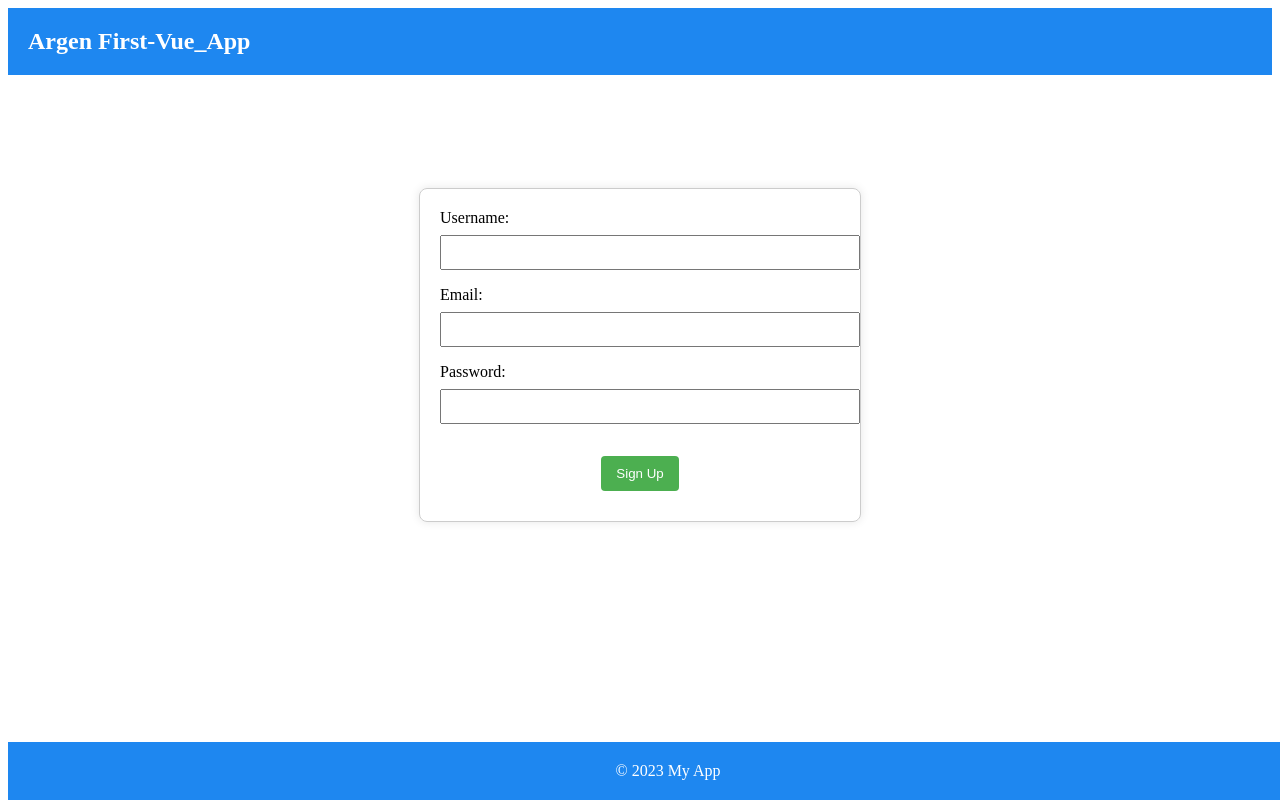
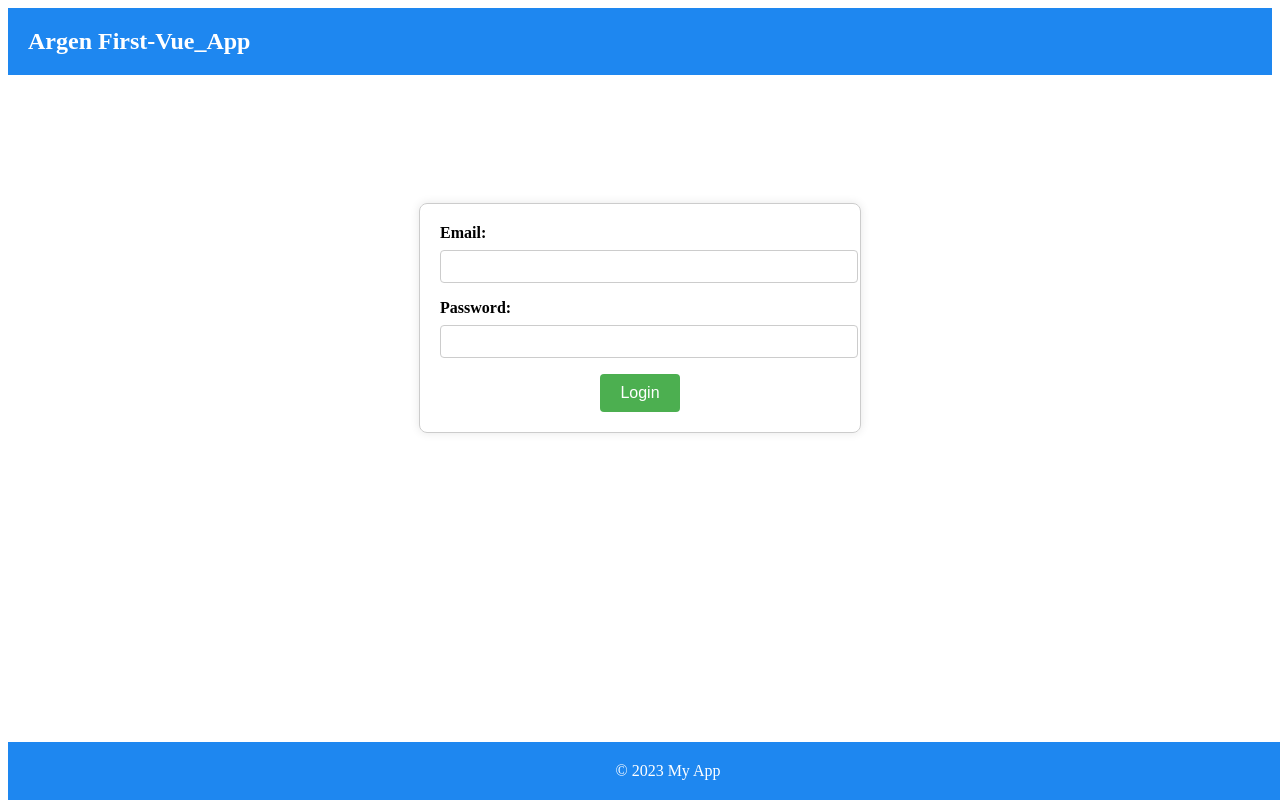
Before and after one commit to Argen96/vue-FrontEnd, a Vue app in the folder vue_first_project/: page /login in a window 1280 px wide. Built offline with nearby package versions, Linux system fonts and the light colour scheme.

Commit message:
second
sec

```diff
--- a/vue_first_project/package.json
+++ b/vue_first_project/package.json
@@ -10,7 +10,7 @@
   "dependencies": {
     "axios": "^1.6.2",
     "core-js": "^3.8.3",
-    "vue": "^2.6.14",
+    "vue": "^3.2.36",
     "vue-router": "^4.2.5"
   },
   "devDependencies": {
--- a/vue_first_project/src/App.vue
+++ b/vue_first_project/src/App.vue
@@ -1,25 +1,14 @@
+
 <template>
- <div>
-    <AppNavbar />
-    <SignUpForm />
-    <AppFooter />
+  <div id="app">
+    <router-view></router-view>
   </div>
 </template>
 
 <script>
-import AppNavbar from './components/AppNavbar.vue'
-import AppFooter from './components/AppFooter.vue'
-import SignUpForm from './components/SignUpForm.vue'
 
 export default {
   name: 'App',
- components: {
-    AppNavbar,
-    AppFooter,
-    SignUpForm
-  }
+
 }
 </script>
-
-<style>
-</style>
--- a/vue_first_project/src/components/LogInForm.vue
+++ b/vue_first_project/src/components/LogInForm.vue
@@ -0,0 +1,98 @@
+<!-- src/components/LogInForm.vue -->
+<template>
+  <div>
+    <AppNavbar />
+     <div class="login-form-container">
+    <form @submit.prevent="login" class="login-form">
+      <label for="email">Email:</label>
+      <input v-model="email" id="email" required />
+      <label for="password">Password:</label>
+      <input v-model="password" id="password" type="password" required />
+
+      <div class="button-container">
+        <button type="submit">Login</button>
+      </div>
+    </form>
+  </div>
+    <AppFooter />
+  </div>
+</template>
+
+<script>
+import axios from 'axios'
+import AppNavbar from './AppNavbar.vue'
+import AppFooter from './AppFooter.vue'
+
+export default {
+  name: "LogInForm",
+  components: {
+    AppNavbar,
+    AppFooter,
+  },
+  data() {
+    return {
+      email: "",
+      password: "",
+    };
+  },
+  methods: {
+    login() {
+      const data = {
+        email: this.email,
+        password: this.password,
+      };
+
+      axios.post("http://localhost:8000/login/", data)
+        .then((response) => {
+          console.log(response.data);
+        })
+        .catch((error) => {
+          console.error(error);
+        });
+    },
+  },
+};
+</script>
+
+<style scoped>
+.login-form-container {
+  max-width: 400px;
+  margin: 16vh auto; /* Add top margin in viewport height units */
+  padding: 20px;
+  border: 1px solid #ccc;
+  border-radius: 8px;
+  box-shadow: 0 0 10px rgba(0, 0, 0, 0.1);
+}
+
+.login-form label {
+  display: block;
+  margin-bottom: 8px;
+  font-weight: bold;
+}
+
+.login-form input {
+  width: 100%;
+  padding: 8px;
+  margin-bottom: 16px;
+  border: 1px solid #ccc;
+  border-radius: 4px;
+}
+
+.button-container {
+  text-align: center;
+}
+
+.button-container button {
+  background-color: #4caf50;
+  color: white;
+  padding: 10px 20px;
+  border: none;
+  border-radius: 4px;
+  cursor: pointer;
+  font-size: 16px;
+}
+
+.button-container button:hover {
+  background-color: #45a049;
+}
+</style>
--- a/vue_first_project/src/components/SignUpForm.vue
+++ b/vue_first_project/src/components/SignUpForm.vue
@@ -1,5 +1,7 @@
 <!-- src/components/SignupForm.vue -->
 <template>
+ <div>
+ <AppNavbar />
   <div class="signup-form-container">
     <form @submit.prevent="signup" class="signup-form">
       <label for="username">Username:</label>
@@ -8,20 +10,27 @@
       <input v-model="email" id="email" type="email" required />
       <label for="password">Password:</label>
       <input v-model="password" id="password" type="password" required />
-
-      <div class="button-container">
+       <div class="button-container">
         <button type="submit">Sign Up</button>
          <div class = "errorMessage"> {{error }}  </div>
       </div>
     </form>
   </div>
+   <AppFooter />
+</div>
 </template>
 
 <script>
 import axios from "axios";
+import AppNavbar from './AppNavbar.vue'
+import AppFooter from './AppFooter.vue'
 
 export default {
   name: "SignUpForm",
+   components: {
+    AppNavbar,
+    AppFooter,
+  },
   data() {
     return {
       username: "",
@@ -44,9 +53,9 @@ export default {
           if (response.data.status === "success") {
             this.error = null
             alert("Sign Up successful!");
-            this.$router.push("/login");
+           this.$router.push({ name: "LogInForm" });
           } else {
-            this.error = "Sign Up failed. Please try again.";
+            this.error = "Sign up failed. Please try again.";
           }
         })
         .catch((error) => {
@@ -113,4 +122,5 @@ button:hover {
   color: red;
   margin-top:10px
 }
+
 </style>
--- a/vue_first_project/src/main.js
+++ b/vue_first_project/src/main.js
@@ -1,8 +1,25 @@
-import Vue from 'vue'
+import { createApp } from 'vue'
+import { createRouter, createWebHistory } from 'vue-router'
+import SignUpForm from './components/SignUpForm.vue'
+import LogInForm from './components/LogInForm.vue'
 import App from './App.vue'
 
-Vue.config.productionTip = false
+const routes = [
+  {
+    path: '/',
+    name: 'SignUpForm',
+    component:SignUpForm,
+  },
+  {
+    path: '/login',
+    name: 'LogInForm',
+    component:LogInForm,
+  }
+]
 
-new Vue({
-  render: h => h(App),
-}).$mount('#app')
+const router = createRouter({
+  history: createWebHistory(process.env.BASE_URL),
+  routes
+})
+
+createApp(App).use(router).mount('#app')
```
Also changed, not shown: 1 other file (tests, documents, lock files or other folders).
